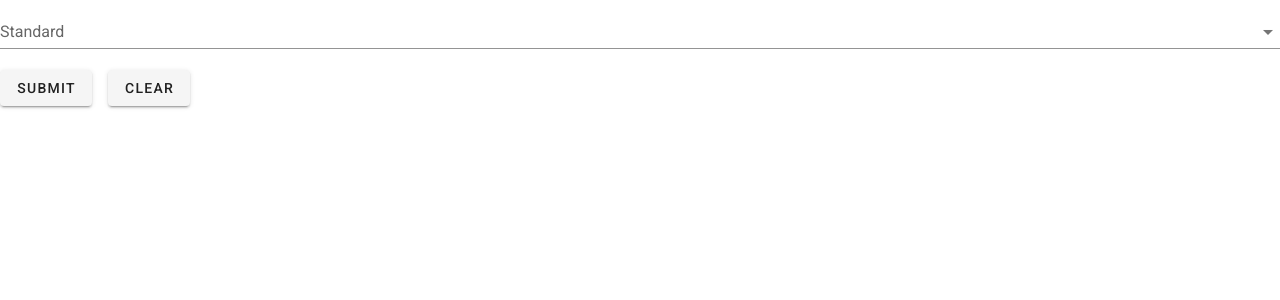
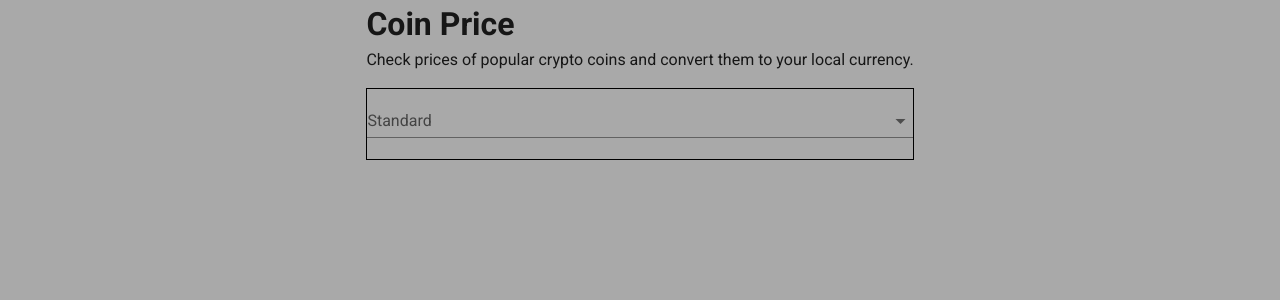
Before and after one commit to Schollar/crypto_converter, a Vue app: page / in a window 1280 px wide. Shown: the top 300 px of the page. Built offline with nearby package versions, Linux system fonts and the light colour scheme; no server answers.

Commit message:
Started work on showing coin price/ looking into currency exchange api to get prices to convert to local currency for user. Added Page header to help get some basic styling done to page

```diff
--- a/src/App.vue
+++ b/src/App.vue
@@ -1,18 +1,31 @@
 <template>
   <v-app>
-    <v-main> <crypto-converter /> </v-main>
+    <v-main>
+      <page-header></page-header>
+      <crypto-converter />
+    </v-main>
   </v-app>
 </template>
 
 <script>
 import CryptoConverter from "./components/CryptoConverterForm.vue";
+import PageHeader from "./components/PageHeader.vue";
 export default {
   name: "App",
 
-  components: { CryptoConverter },
+  components: { CryptoConverter, PageHeader },
 
   data: () => ({
     //
   }),
 };
 </script>
+
+<style scoped>
+.v-main {
+  display: grid;
+  justify-items: center;
+  position: relative;
+  background-color: darkgray;
+}
+</style>
--- a/src/components/CryptoConverterForm.vue
+++ b/src/components/CryptoConverterForm.vue
@@ -1,15 +1,16 @@
 <template>
   <div>
-    <form @submit.prevent="submit">
+    <form class="crypto_form">
       <v-select
         return-object
         :items="crypto_data"
         item-text="name"
         label="Standard"
+        v-model="selected"
+        class="select"
       ></v-select>
-      <v-btn class="mr-4" type="submit" :disabled="invalid"> submit </v-btn>
-      <v-btn @click="clear"> clear </v-btn>
     </form>
+    <p>{{ selected.priceUsd }}</p>
   </div>
 </template>
 
@@ -42,17 +43,15 @@ export default {
   },
   data() {
     return {
-      items: [
-        { name: "lol", price: 1 },
-        { name: "poo", price: 2 },
-        { name: "l", price: 3 },
-        { name: "lo", price: 4 },
-      ],
       crypto_data: undefined,
+      selected: "Select a Coin first!",
     };
   },
 };
 </script>
 
 <style scoped>
+.crypto_form {
+  border: 1px solid black;
+}
 </style>
--- /dev/null
+++ b/src/components/PageHeader.vue
@@ -0,0 +1,18 @@
+<template>
+  <div>
+    <h1>Coin Price</h1>
+    <p>
+      Check prices of popular crypto coins and convert them to your local
+      currency.
+    </p>
+  </div>
+</template>
+
+<script>
+export default {
+  name: "page-header",
+};
+</script>
+
+<style lang="scss" scoped>
+</style>
```
